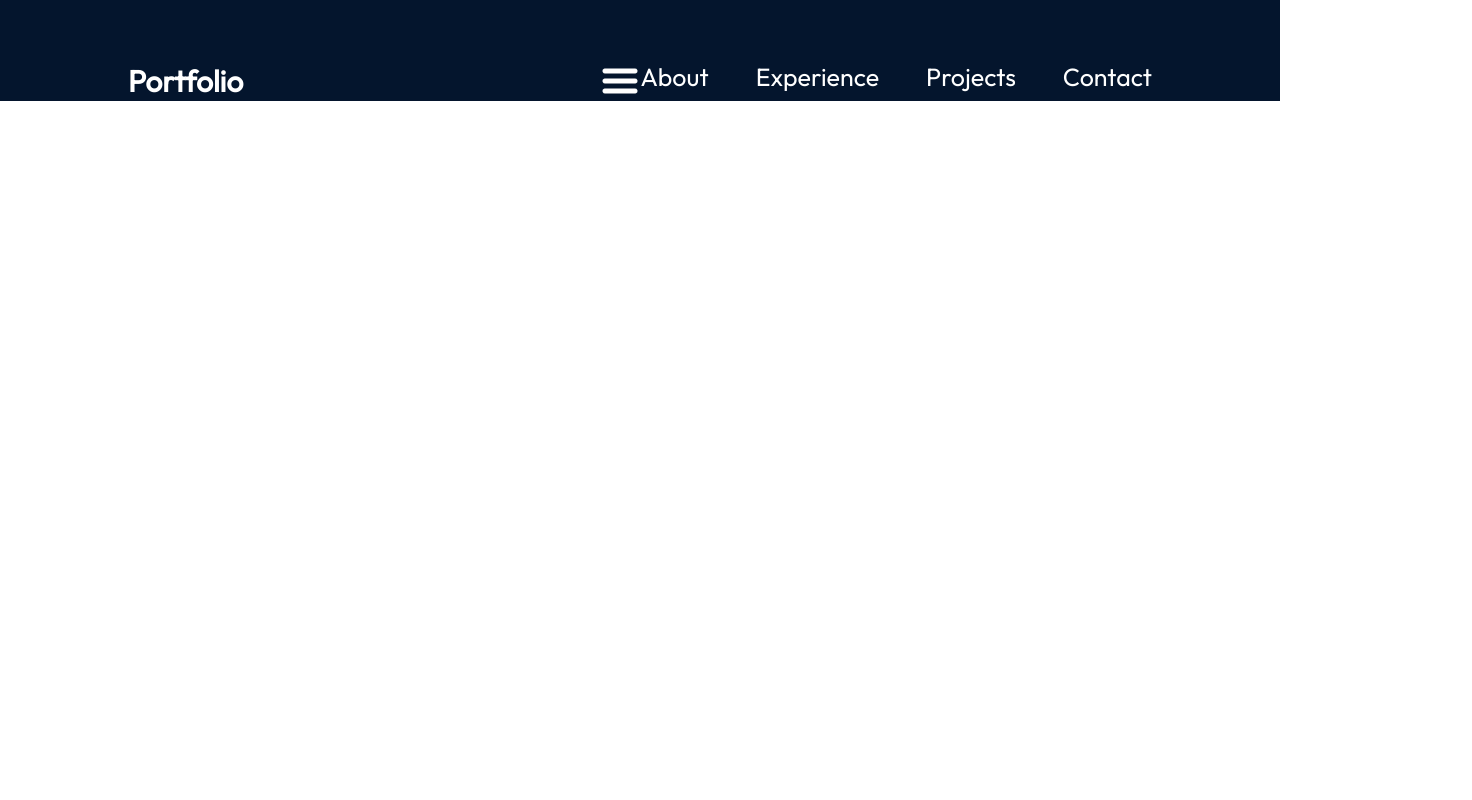
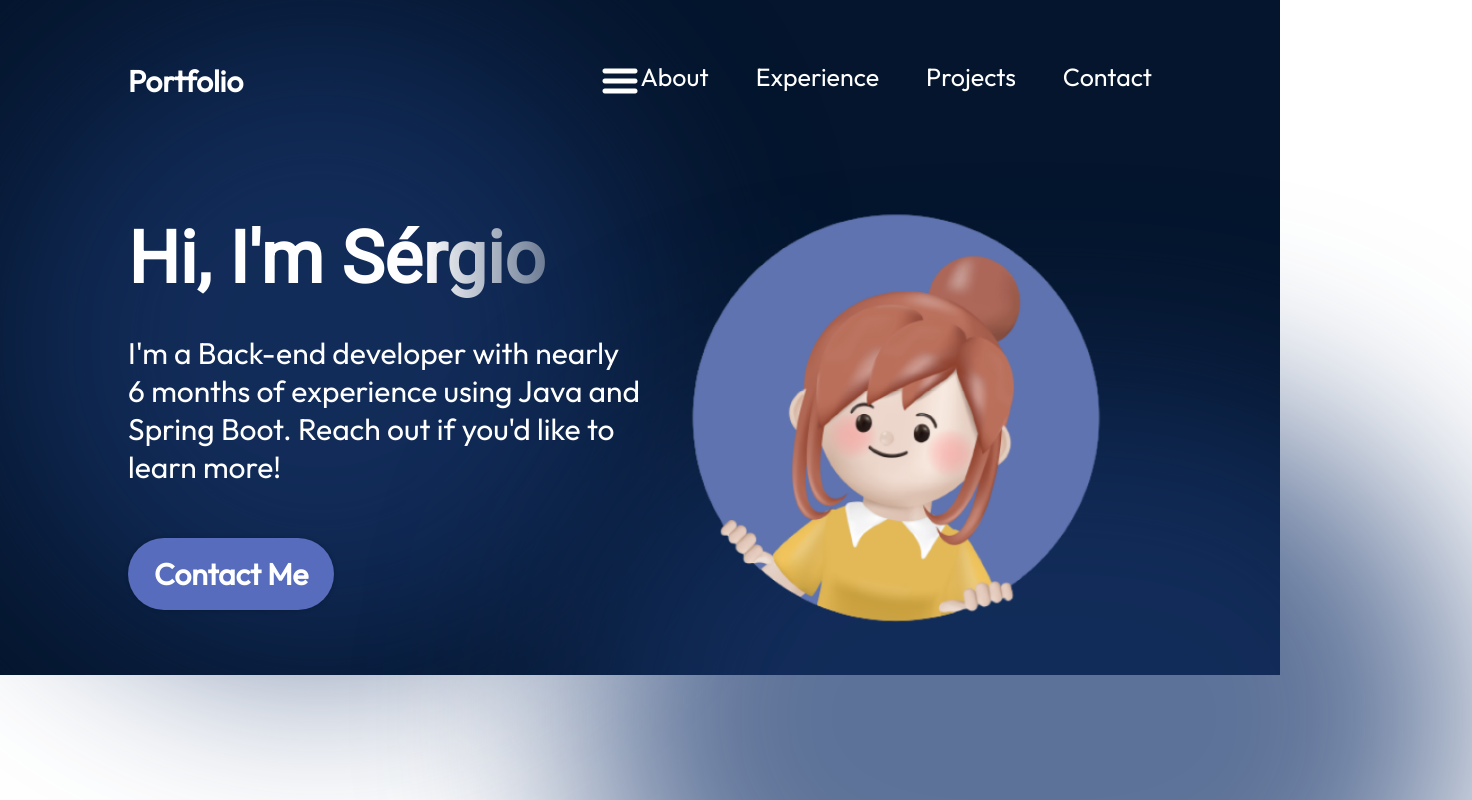
Before and after one commit to sergiotavuencas/my-portfolio, a React (Vite) app: page / in a window 1280 px wide. Shown: the top 800 px of the page, 1472 px wide, since content can reach past the window. Built offline with nearby package versions, Linux system fonts and the light colour scheme.

Commit message:
Add feat: hero component

```diff
--- a/src/App.jsx
+++ b/src/App.jsx
@@ -1,4 +1,5 @@
 import styles from "./App.module.css";
+import { Hero } from "./components/Hero/Hero";
 import { Navbar } from "./components/Navbar/Navbar";
 
 function App() {
@@ -6,6 +7,7 @@
   return (
     <div className={styles.App}>
       <Navbar />
+      <Hero />
     </div>
   )
 }
--- /dev/null
+++ b/src/components/Hero/Hero.jsx
@@ -0,0 +1,22 @@
+import React from "react";
+
+import styles from "./Hero.module.css";
+import { getImageUrl } from "../../utils";
+
+export const Hero = () => {
+    return (
+        <section className={styles.container}>
+            <div className={styles.content}>
+                <h1 className={styles.title}>Hi, I'm Sérgio</h1>
+                <p className={styles.description}>
+                    I'm a Back-end developer with nearly 6 months of experience using Java and Spring Boot.
+                    Reach out if you'd like to learn more!
+                </p>
+                <a className={styles.contactBtn} href="mailto:sergio_tavuencas@outlook.com">Contact Me</a>
+            </div>
+            <img className={styles.heroImg} src={getImageUrl("hero/heroImage.png")} alt="He" />
+            <div className={styles.topBlur} />
+            <div className={styles.bottomBlur} />
+        </section>
+    );
+};
--- /dev/null
+++ b/src/components/Hero/Hero.module.css
@@ -0,0 +1,112 @@
+@import "../../vars.css";
+
+.container {
+    position: relative;
+    display: flex;
+    align-items: center;
+    justify-content: space-between;
+    margin-top: 49px;
+    z-index: 1;
+    margin-left: 10%;
+    margin-right: 10%;
+}
+
+.content {
+    display: flex;
+    flex-direction: column;
+    align-items: flex-start;
+    color: var(--color-text);
+    z-index: 1;
+}
+
+.title {
+    font-size: 72px;
+    font-weight: 900;
+    margin-bottom: 33px;
+    font-family: var(--font-roboto);
+    background: linear-gradient(
+        90deg,
+        rgba(255, 255, 255, 1) 70%,
+        rgba(255, 255, 255, 0) 120%
+    );
+    -webkit-text-fill-color: transparent;
+    -webkit-background-clip: text;
+}
+
+.description {
+    font-size: 30px;
+    font-family: var(--color-text);
+    margin-bottom: 52px;
+}
+
+.contactBtn {
+    text-decoration: none;
+    background-color: var(--color-primary);
+    color: var(--color-text);
+    border-radius: 100px;
+    font-size: 30px;
+    font-weight: 600;
+    padding: 17px 26px;
+    box-shadow: 0 0 4px 0 rgba(0, 0, 0, 0.25);
+}
+
+.heroImg {
+    width: 50%;
+    z-index: 1;
+
+    animation-name: floating;
+    animation-duration: 3s;
+    animation-iteration-count: infinite;
+    animation-timing-function: ease-in-out;
+}
+
+@keyframes floating {
+    0% {
+        transform: translate(0, 0px);
+    }
+    50% {
+        transform: translate(0, 10px);
+    }
+    100% {
+        transform: translate(0, -0px);
+    }
+}
+
+.topBlur {
+    position: absolute;
+    width: 50vw;
+    height: 50vw;
+    min-width: 350px;
+    min-width: 350px;
+    top: -128px;
+    left: -10vw;
+    border-radius: 764px;
+    background: rgba(25, 55, 109, 0.7);
+    filter: blur(100px);
+    z-index: 0;
+
+}
+
+.bottomBlur {
+    position: absolute;
+    width: 70vw;
+    height: 50vw;
+    min-width: 350px;
+    min-width: 250px;
+    top: 246px;
+    right: -25vw;
+    border-radius: 764px;
+    background: rgba(25, 55, 109, 0.7);
+    filter: blur(100px);
+    z-index: 0;
+}
+
+@media screen and (max-width: 830px) {
+    .container {
+        flex-direction: column-reverse;
+    }
+
+    .content {
+        align-items: center;
+    }
+}
--- a/src/vars.css
+++ b/src/vars.css
@@ -7,5 +7,5 @@
     --color-bg: #04152d;
 
     /* Fonts */
-    --font-robot: "Roboto";
+    --font-roboto: "Roboto";
 }
--- a/vite.config.js
+++ b/vite.config.js
@@ -1,5 +1,5 @@
-import { defineConfig } from 'vite'
-import react from '@vitejs/plugin-react'
+import { defineConfig } from 'vite';
+import react from '@vitejs/plugin-react';
 
 // https://vitejs.dev/config/
 export default defineConfig({
@@ -9,4 +9,4 @@
       localsConvention: "camelCase",
     }
   }
-})
+});
```
Also changed, not shown: jsconfig.json (added, +7 -0 lines).
